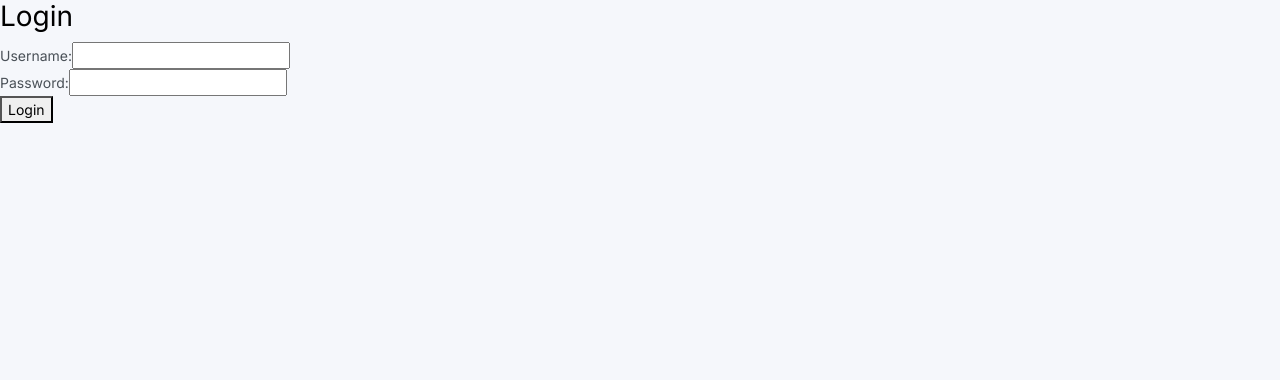
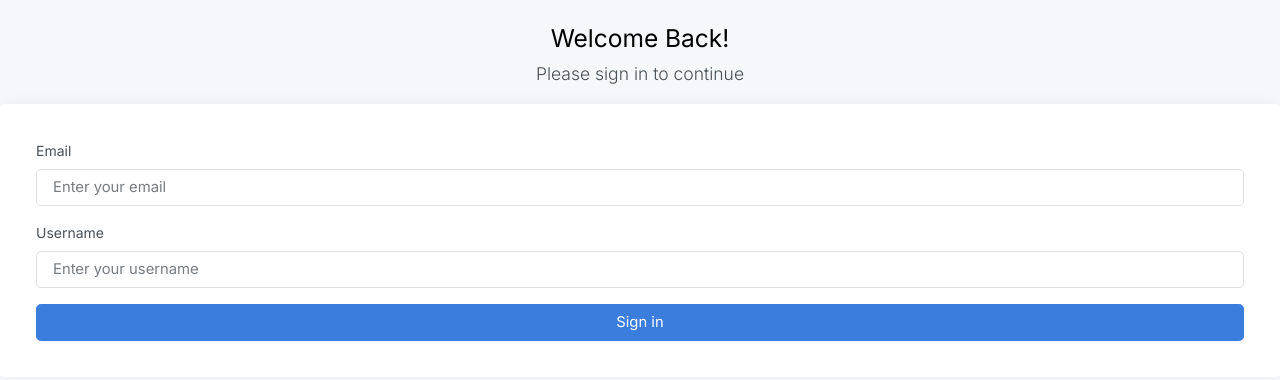
Before and after one commit to pitt-crc/keystone-web, an Angular app: page /auth/login in a window 1280 px wide. Shown: the top 380 px of the page. Built offline with nearby package versions, Linux system fonts and the light colour scheme.

Commit message:
Minor styling tweaks

```diff
--- a/src/app/authentication/components/login/login.component.html
+++ b/src/app/authentication/components/login/login.component.html
@@ -1,12 +1,26 @@
-<h1>Login</h1>
-<form (ngSubmit)="onSubmit()">
-  <div>
-    <label for="username">Username:</label>
-    <input type="text" id="username" name="username" [(ngModel)]="username" required>
+<div class="text-center mt-4">
+  <h1 class="h2">Welcome Back!</h1>
+  <p class="lead">
+    Please sign in to continue
+  </p>
+</div>
+
+<div class="card">
+  <div class="card-body">
+    <div class="m-sm-3">
+      <form>
+        <div class="mb-3">
+          <label class="form-label">Email</label>
+          <input class="form-control form-control-lg" type="email" name="email" placeholder="Enter your email" [(ngModel)]="username" required/>
+        </div>
+        <div class="mb-3">
+          <label class="form-label">Username</label>
+          <input class="form-control form-control-lg" type="password" name="password" placeholder="Enter your username" [(ngModel)]="password" required/>
+        </div>
+        <div class="d-grid gap-2 mt-3">
+          <a href="index.html" class="btn btn-lg btn-primary">Sign in</a>
+        </div>
+      </form>
+    </div>
   </div>
-  <div>
-    <label for="password">Password:</label>
-    <input type="password" id="password" name="password" [(ngModel)]="password" required>
-  </div>
-  <button type="submit">Login</button>
-</form>
+</div>
--- a/src/app/common/components/page-not-found/page-not-found.component.html
+++ b/src/app/common/components/page-not-found/page-not-found.component.html
@@ -1,14 +1,14 @@
 <div class="d-flex align-items-center justify-content-center vh-100">
   <div class="text-center">
     <h1 class="display-1 fw-bold text-primary">404</h1>
-    <p class="fs-3">
+    <p class="fs-3 mb-2">
       <span class="text-danger fw-bold">Error:</span> Page not found
     </p>
-    <p class="lead py-1">
+    <p class="lead mb-4">
       We couldn't find the page you're looking for.<br/>
       Please refresh the page or choose from the options below.
     </p>
-    <div class="error-actions pt-1">
+    <div>
       <a class="btn btn-primary btn-lg mx-3" (click)="goHome()">Take Me Home</a>
       <a class="btn btn-secondary btn-lg mx-3" (click)="goBack()">Take Me Back</a>
     </div>
--- a/src/scss/style.scss
+++ b/src/scss/style.scss
@@ -63,10 +63,5 @@
 @import "4-utilities/cursors";
 
 // 3rd party plugins
-//@import "jsvectormap/dist/css/jsvectormap";
-//@import "simplebar/dist/simplebar";
-//@import "flatpickr/dist/flatpickr";
 
 // 3rd party plugin styles
-@import "5-vendor/flatpickr";
-@import "5-vendor/simplebar";
```
